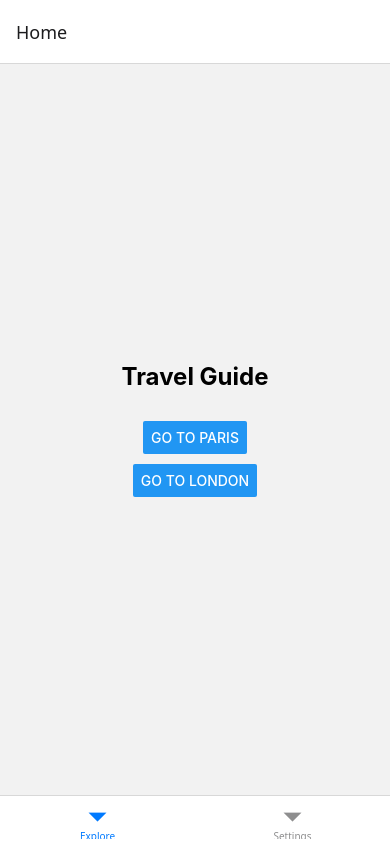
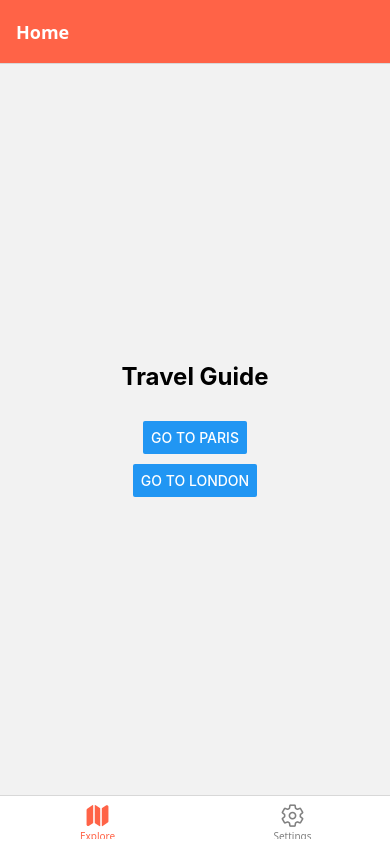
Before and after one commit to yunusdavutogl/TravelApp, a React Native app: screen / in a window 390 px wide. Built offline with nearby package versions, Linux system fonts and the light colour scheme.

Commit message:
feat: add icons and custom styling to navigation (Part 5)

```diff
--- a/App.js
+++ b/App.js
@@ -2,32 +2,56 @@
 import { NavigationContainer } from '@react-navigation/native';
 import { createNativeStackNavigator } from '@react-navigation/native-stack';
 import { createBottomTabNavigator } from '@react-navigation/bottom-tabs';
+import { Ionicons } from '@expo/vector-icons'; // İkonları içeri aktar
 
 // Ekranları içeri aktar
 import HomeScreen from './screens/HomeScreen';
 import DetailsScreen from './screens/DetailsScreen';
 import SettingsScreen from './screens/SettingsScreen';
 
-// Navigator nesnelerini oluştur [cite: 80, 148]
 const Stack = createNativeStackNavigator();
 const Tab = createBottomTabNavigator();
 
-// 1. Önce Stack Navigator'ı ayrı bir fonksiyon olarak tanımla [cite: 138]
+// 1. Stack Navigator'ı özelleştirme (Header stili)
 function HomeStack() {
   return (
-    <Stack.Navigator>
+    <Stack.Navigator
+      screenOptions={{
+        headerStyle: { backgroundColor: 'tomato' }, // Başlık arka plan rengi
+        headerTintColor: '#fff', // Başlık yazı rengi
+        headerTitleStyle: { fontWeight: 'bold' },
+      }}
+    >
       <Stack.Screen name="Home" component={HomeScreen} />
       <Stack.Screen name="Details" component={DetailsScreen} />
     </Stack.Navigator>
   );
 }
 
-// 2. Ana App bileşeninde Tab Navigator'ı kullan
+// 2. Ana App bileşeni (Tab Navigator ikonları ve renkleri)
 export default function App() {
   return (
     <NavigationContainer>
-      {/* headerShown: false sekme başlığının, stack başlığıyla çakışmasını önler [cite: 157] */}
-      <Tab.Navigator screenOptions={{ headerShown: false }}>
+      <Tab.Navigator
+        screenOptions={({ route }) => ({
+          headerShown: false, // Stack Header'ı ile çakışmaması için
+          tabBarIcon: ({ focused, color, size }) => {
+            let iconName;
+
+            // Route ismine göre ikon belirleme
+            if (route.name === 'Explore') {
+              iconName = focused ? 'map' : 'map-outline'; //
+            } else if (route.name === 'Settings') {
+              iconName = focused ? 'settings' : 'settings-outline'; //
+            }
+
+            // İkonu döndür
+            return <Ionicons name={iconName} size={size} color={color} />;
+          },
+          tabBarActiveTintColor: 'tomato', // Aktif sekme rengi
+          tabBarInactiveTintColor: 'gray', // Pasif sekme rengi
+        })}
+      >
         <Tab.Screen name="Explore" component={HomeStack} />
         <Tab.Screen name="Settings" component={SettingsScreen} />
       </Tab.Navigator>
```
